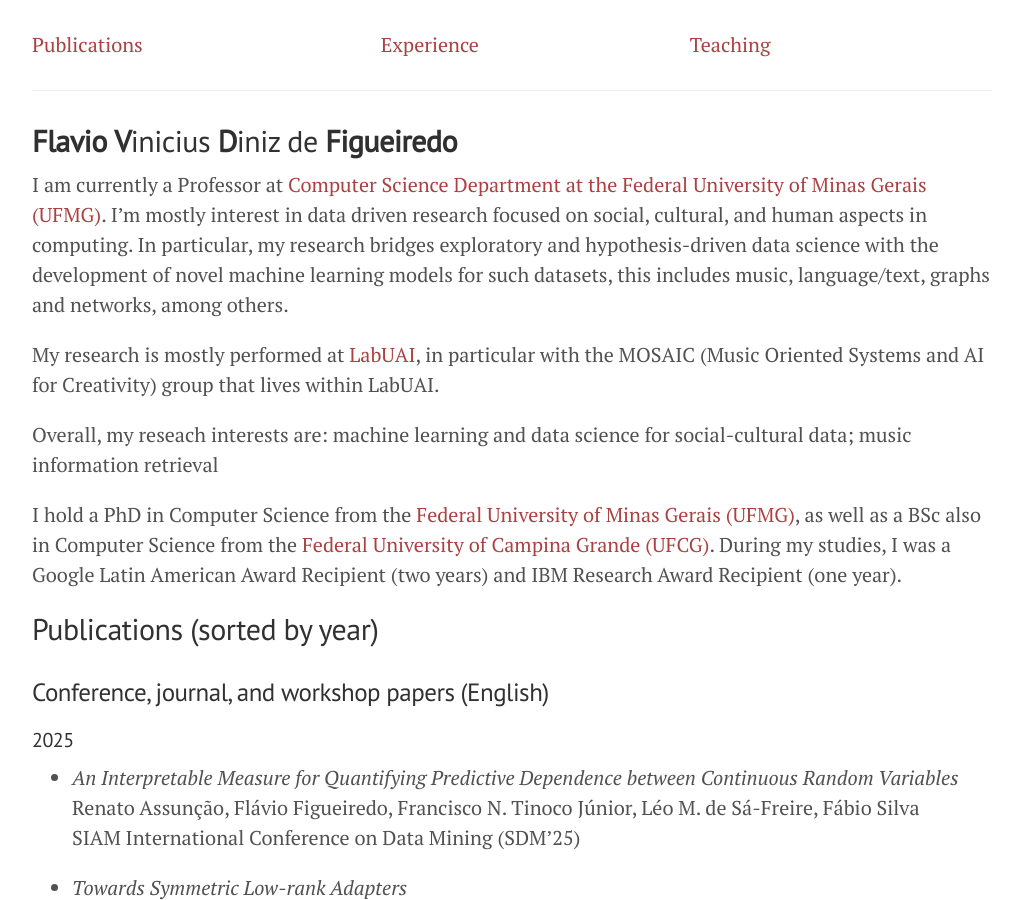
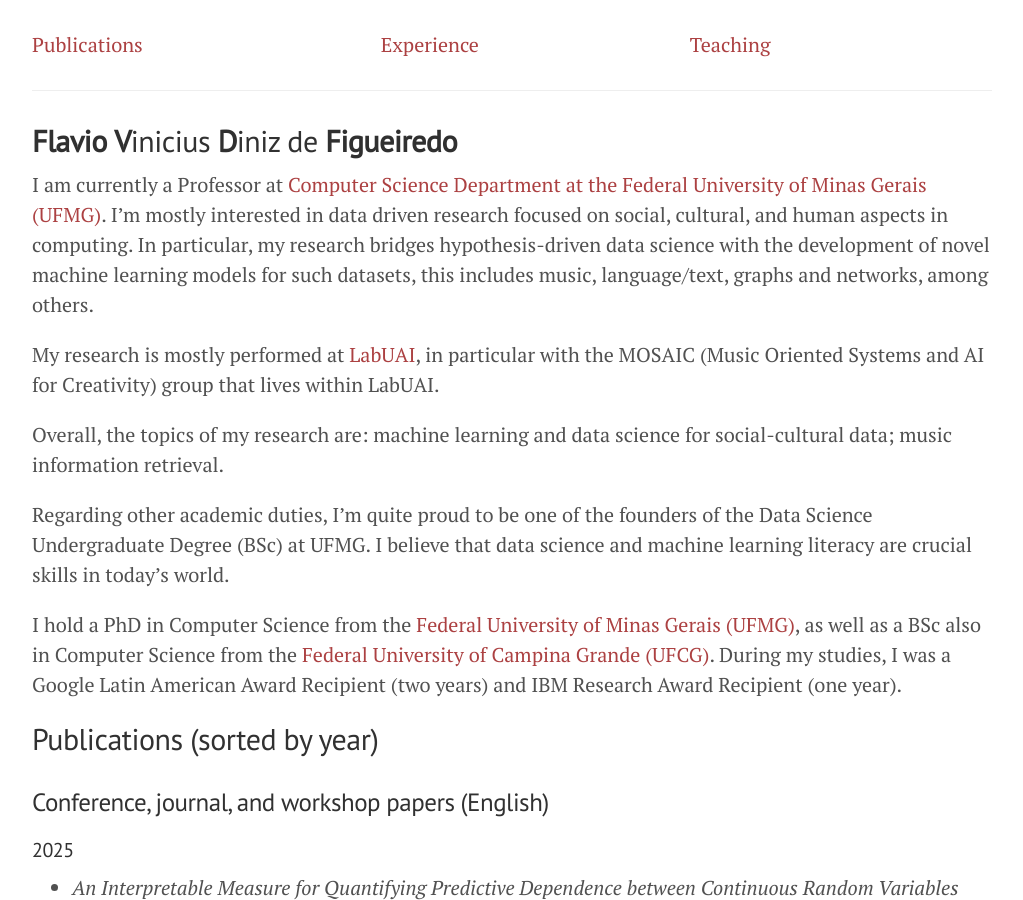
Before and after one commit to flaviovdf/flaviovdf.github.io, a Jekyll site: the page built from index.md, in a window 1280 px wide and 900 px high. Shown: the whole window, without its empty margins (128-1151 px from the left). Built offline with Jekyll 4.4.1, drawn with Linux system fonts in a browser that asks for light colours.

Commit message:
Atualizar o index.md

```diff
--- a/index.md
+++ b/index.md
@@ -9,14 +9,16 @@ layout: page
 ## **Flavio** **V**inicius **D**iniz de **Figueiredo**
 
 I am currently a Professor at [Computer Science Department at the Federal University of Minas Gerais (UFMG)](https://dcc.ufmg.br). I'm mostly
-interest in data driven research focused on social, cultural, and human aspects in computing. In particular, my
-research bridges exploratory and hypothesis-driven data science with the development of novel machine learning models for
+interested in data driven research focused on social, cultural, and human aspects in computing. In particular, my
+research bridges hypothesis-driven data science with the development of novel machine learning models for
 such datasets, this includes music, language/text, graphs and networks, among others.
 
 My research is mostly performed at [LabUAI](https://uai.science), in particular with the
 MOSAIC (Music Oriented Systems and AI for Creativity) group that lives within LabUAI.
 
-Overall, my reseach interests are: machine learning and data science for social-cultural data; music information retrieval
+Overall, the topics of my research are: machine learning and data science for social-cultural data; music information retrieval.
+
+Regarding other academic duties, I'm quite proud to be one of the founders of the Data Science Undergraduate Degree (BSc) at UFMG. I believe that data science and machine learning literacy are crucial skills in today's world.
 
 I hold a PhD in Computer Science from the [Federal University of Minas Gerais (UFMG)](http://ufmg.br),
 as well as a BSc also in Computer Science from the [Federal University of Campina Grande (UFCG)](http://ufcg.edu.br).
```
